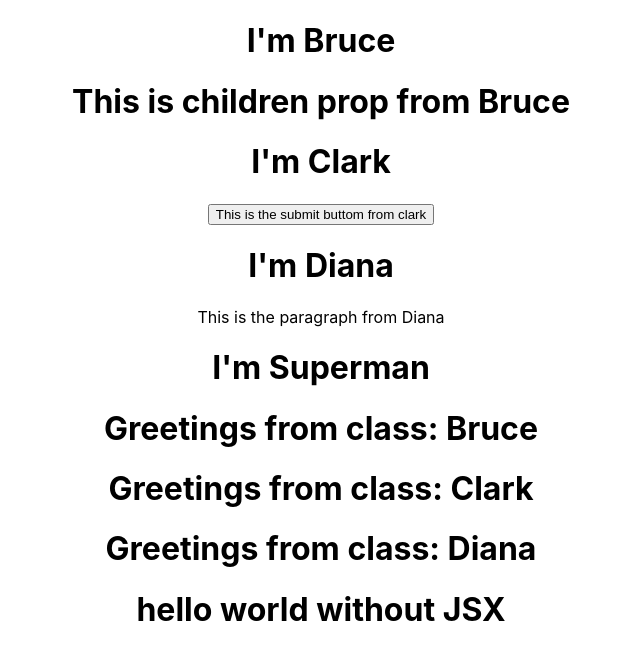
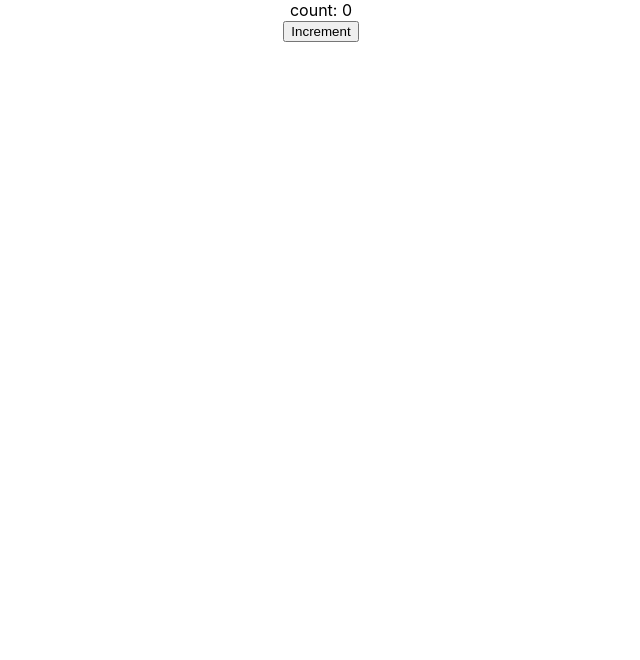
Before and after one commit to mmkvdev/reactAdvancedRetro, a React (Create React App) app: page / in a window 1280 px wide. Shown: the top 660 px of the page, without its empty margins (319-959 px from the left). Built offline with nearby package versions, Linux system fonts and the light colour scheme.

Commit message:
project: Counter consumption at App

```diff
--- a/src/App.js
+++ b/src/App.js
@@ -1,28 +1,10 @@
-import logo from "./logo.svg";
 import "./App.css";
-import Greet from "./components/function/Greet";
-import { Greet2 } from "./components/function/Greet";
-import GreetWithClass from "./components/class/Greet";
-import GreetWithoutJSX from "./components/function/GreetWithoutJSX";
-import Welcome from "./components/class/Welcome";
+import Counter from "./components/Counter";
 
 function App() {
   return (
     <div className="App">
-      <Greet name="Bruce" key="king">
-        <h1>This is children prop from Bruce</h1>
-      </Greet>
-      <Greet name="Clark">
-        <button>This is the submit buttom from clark</button>
-      </Greet>
-      <Greet name="Diana">
-        <p>This is the paragraph from Diana</p>
-      </Greet>
-      <Greet2 />
-      <GreetWithClass name="Bruce" key="king" />
-      <GreetWithClass name="Clark" key="king" />
-      <GreetWithClass name="Diana" key="king" />
-      <GreetWithoutJSX name="Bruce" key="king" />
+      <Counter rank={1} />
     </div>
   );
 }
```
